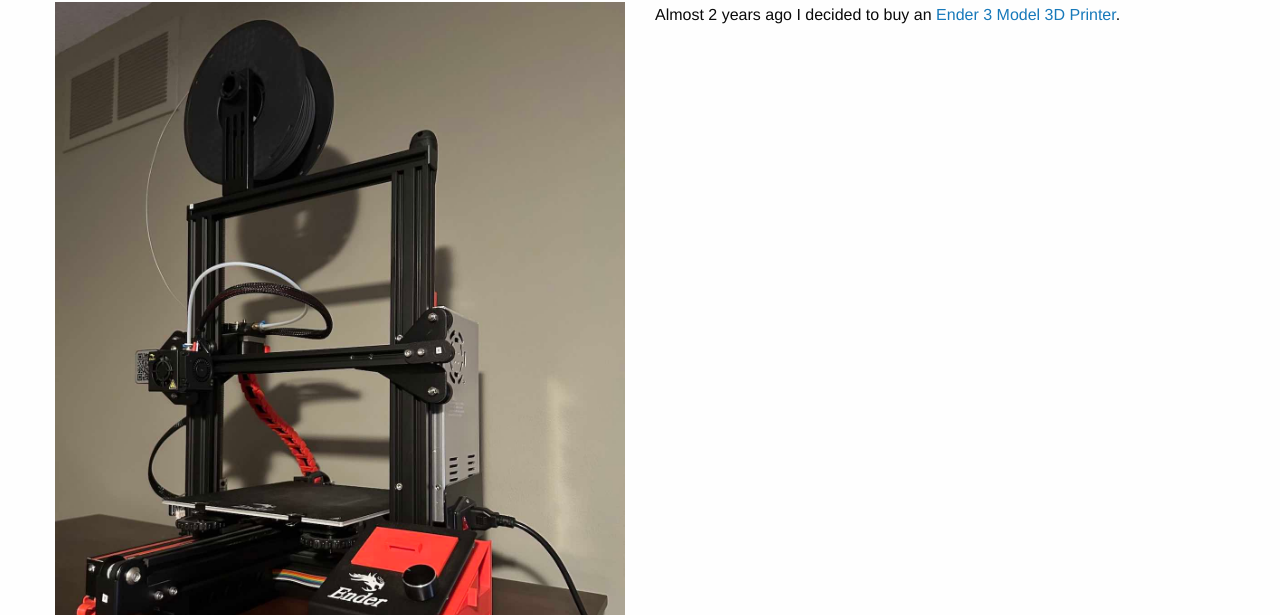
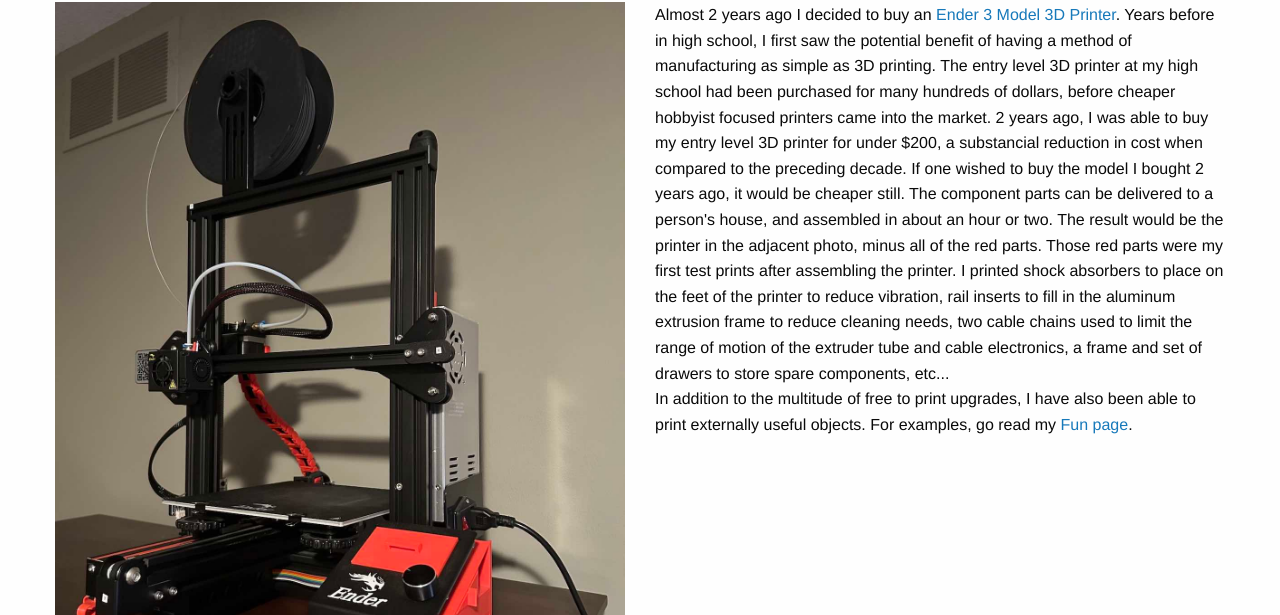
Before and after one commit to marcushaldane/marcushaldane.github.io, a plain HTML site: page Projects/projects.html in a window 1280 px wide. Shown: the part 185-800 px from the top of the page. Drawn offline with Linux system fonts and the light colour scheme.

Commit message:
update Projects

```diff
--- a/Projects/projects.html
+++ b/Projects/projects.html
@@ -8,8 +8,6 @@
     <!--link rel="stylesheet" href="./css/style2.css"-->
 </head>
 <body>
-
-
     <div class="grid-container show-for-medium">
         <div class="grid-x grid-padding-x" style="text-align: center;">
             <div class="cell small-3" style="background-color: gray;"><a href="./../index.html">Index</a></div>
@@ -28,9 +26,20 @@
         </div>
         <div class="grid-container">
             <div class="grid-x grid-padding-x">
-                <img src="./3d_prints/3dPrinter_Angle.jpg" alt="3D Printer" class="cell small-6 medium-6 large-6" style="height: min-content;">
-                <p class="cell small-6 medium-6 large-6"> Almost 2 years ago I decided to buy an
-                    <a href="https://www.amazon.com/Official-Creality-3D-Printer-Source/dp/B07D218NX3">Ender 3 Model 3D Printer</a>.
+                <img src="./3d_prints/3dPrinter_Angle.jpg" alt="3D Printer" class="cell small-12 medium-6 large-6" style="height: min-content;">
+                <p class="cell small-12 medium-6 large-6"> Almost 2 years ago I decided to buy an
+                    <a href="https://www.amazon.com/Official-Creality-3D-Printer-Source/dp/B07D218NX3" target="_blank">Ender 3 Model 3D Printer</a>.
+                    Years before in high school, I first saw the potential benefit of having a method of manufacturing as simple as 3D printing.
+                    The entry level 3D printer at my high school had been purchased for many hundreds of dollars, before cheaper hobbyist focused
+                    printers came into the market. 2 years ago, I was able to buy my entry level 3D printer for under $200, a substancial reduction
+                    in cost when compared to the preceding decade. If one wished to buy the model I bought 2 years ago, it would be cheaper still.
+                    The component parts can be delivered to a person's house, and assembled in about an hour or two. The result would be the printer
+                    in the adjacent photo, minus all of the red parts. Those red parts were my first test prints after assembling the printer.
+                    I printed shock absorbers to place on the feet of the printer to reduce vibration, rail inserts to fill in the aluminum extrusion
+                    frame to reduce cleaning needs, two cable chains used to limit the range of motion of the extruder tube and cable electronics,
+                    a frame and set of drawers to store spare components, etc... <br>
+                    In addition to the multitude of free to print upgrades, I have also been able to print externally useful objects. For examples,
+                    go read my <a href="./../Fun/fun.html">Fun page</a>.
                 </p>
             </div>
         </div>
```
